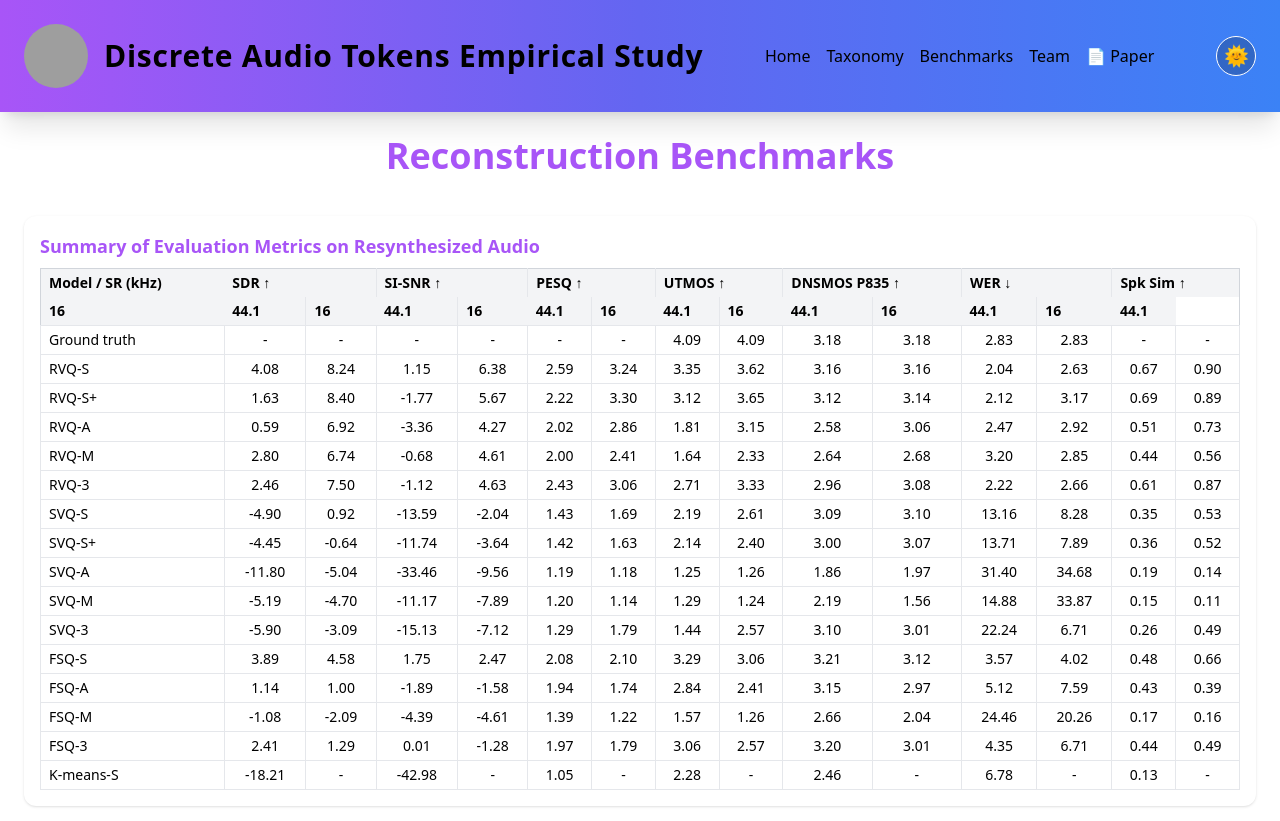
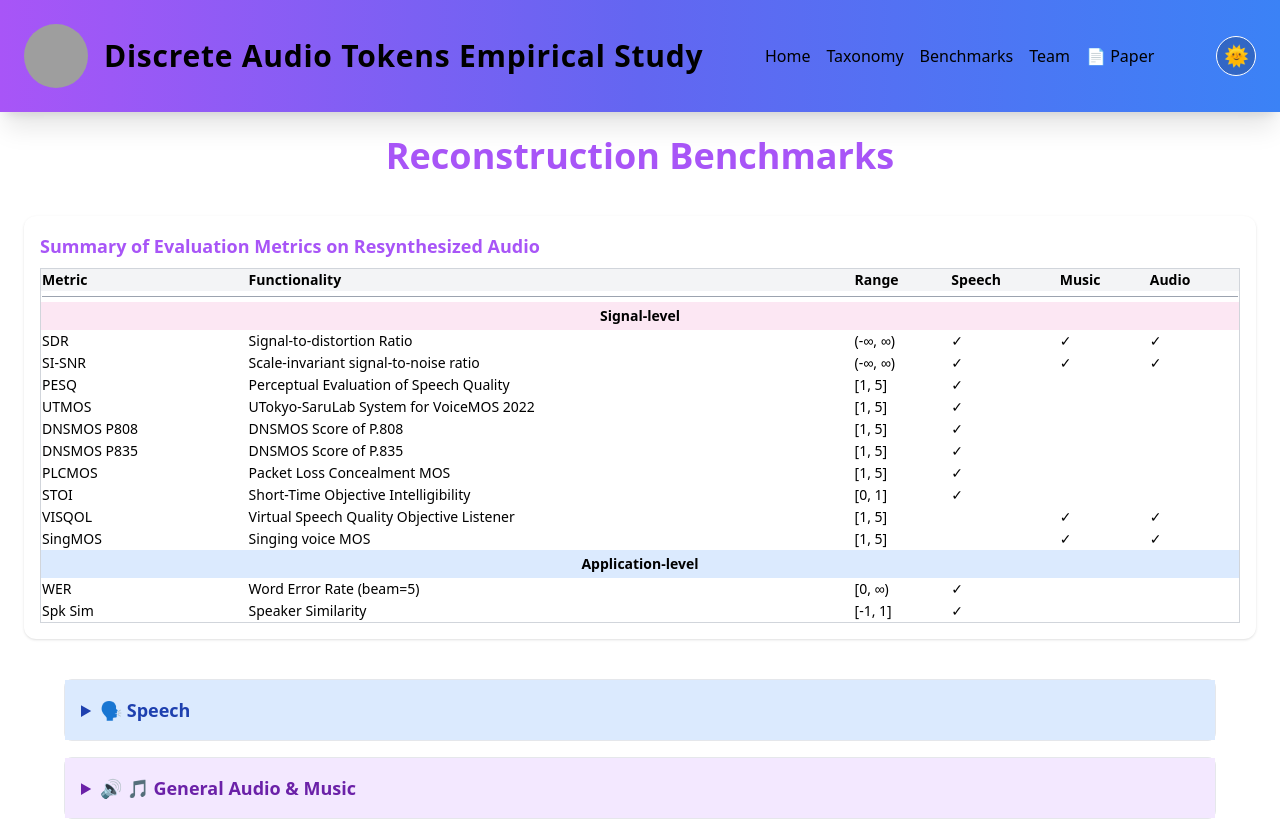
Before and after one commit to poonehmousavi/dates-website, a React (Vite) app: page /dates-website/benchmarks/reconstruction in a window 1280 px wide. Shown: the top 821 px of the page. Built offline with nearby package versions, Linux system fonts and the light colour scheme; grey boxes are pictures that could not be loaded.

Commit message:
fix reconstruction

```diff
--- a/src/pages/ReconstructionBenchmarks.jsx
+++ b/src/pages/ReconstructionBenchmarks.jsx
@@ -9,7 +9,7 @@ export default function ReconstructionBenchmarks() {
       {/* Metric Summary Table */}
       <div className="overflow-x-auto text-black bg-white p-4 rounded-xl shadow">
         <p className="text-lg font-semibold text-primary mb-2">Summary of Evaluation Metrics on Resynthesized Audio</p>
-        {/* <table className="table-auto min-w-full border border-gray-300 text-sm">
+        <table className="table-auto min-w-full border border-gray-300 text-sm">
           <thead className="bg-gray-100">
             <tr>
               <th className="text-left">Metric</th>
@@ -43,61 +43,8 @@ export default function ReconstructionBenchmarks() {
             <tr><td>WER</td><td>Word Error Rate (beam=5)</td><td>[0, ∞)</td><td>✓</td><td></td><td></td></tr>
             <tr><td>Spk Sim</td><td>Speaker Similarity</td><td>[-1, 1]</td><td>✓</td><td></td><td></td></tr>
           </tbody>
-        </table> */}
-        <table className="table-auto min-w-full border border-gray-300 text-sm">
-  <thead className="bg-gray-100">
-    <tr>
-      <th className="text-left px-2 py-1">Model / SR (kHz)</th>
-      <th colSpan="2" className="text-left border-r px-2 py-1">SDR ↑</th>
-      <th colSpan="2" className="text-left border-r px-2 py-1">SI-SNR ↑</th>
-      <th colSpan="2" className="text-left border-r px-2 py-1">PESQ ↑</th>
-      <th colSpan="2" className="text-left border-r px-2 py-1">UTMOS ↑</th>
-      <th colSpan="2" className="text-left border-r px-2 py-1">DNSMOS P835 ↑</th>
-      <th colSpan="2" className="text-left border-r px-2 py-1">WER ↓</th>
-      <th colSpan="2" className="text-left px-2 py-1">Spk Sim ↑</th>
-    </tr>
-    <tr>
-      {["16", "44.1", "16", "44.1", "16", "44.1", "16", "44.1", "16", "44.1", "16", "44.1", "16", "44.1"].map((sr, i) => {
-        const isEndOfMetric = i % 2 === 1 && i < 12;
-        return (
-          <th key={i} className={`text-left px-2 py-1 ${isEndOfMetric ? "border-r" : ""}`}>{sr}</th>
-        );
-      })}
-    </tr>
-  </thead>
-  <tbody>
-    {[
-      ["Ground truth", "-", "-", "-", "-", "-", "-", "4.09", "4.09", "3.18", "3.18", "2.83", "2.83", "-", "-"],
-      ["RVQ-S", "4.08", "8.24", "1.15", "6.38", "2.59", "3.24", "3.35", "3.62", "3.16", "3.16", "2.04", "2.63", "0.67", "0.90"],
-      ["RVQ-S+", "1.63", "8.40", "-1.77", "5.67", "2.22", "3.30", "3.12", "3.65", "3.12", "3.14", "2.12", "3.17", "0.69", "0.89"],
-      ["RVQ-A", "0.59", "6.92", "-3.36", "4.27", "2.02", "2.86", "1.81", "3.15", "2.58", "3.06", "2.47", "2.92", "0.51", "0.73"],
-      ["RVQ-M", "2.80", "6.74", "-0.68", "4.61", "2.00", "2.41", "1.64", "2.33", "2.64", "2.68", "3.20", "2.85", "0.44", "0.56"],
-      ["RVQ-3", "2.46", "7.50", "-1.12", "4.63", "2.43", "3.06", "2.71", "3.33", "2.96", "3.08", "2.22", "2.66", "0.61", "0.87"],
-      ["SVQ-S", "-4.90", "0.92", "-13.59", "-2.04", "1.43", "1.69", "2.19", "2.61", "3.09", "3.10", "13.16", "8.28", "0.35", "0.53"],
-      ["SVQ-S+", "-4.45", "-0.64", "-11.74", "-3.64", "1.42", "1.63", "2.14", "2.40", "3.00", "3.07", "13.71", "7.89", "0.36", "0.52"],
-      ["SVQ-A", "-11.80", "-5.04", "-33.46", "-9.56", "1.19", "1.18", "1.25", "1.26", "1.86", "1.97", "31.40", "34.68", "0.19", "0.14"],
-      ["SVQ-M", "-5.19", "-4.70", "-11.17", "-7.89", "1.20", "1.14", "1.29", "1.24", "2.19", "1.56", "14.88", "33.87", "0.15", "0.11"],
-      ["SVQ-3", "-5.90", "-3.09", "-15.13", "-7.12", "1.29", "1.79", "1.44", "2.57", "3.10", "3.01", "22.24", "6.71", "0.26", "0.49"],
-      ["FSQ-S", "3.89", "4.58", "1.75", "2.47", "2.08", "2.10", "3.29", "3.06", "3.21", "3.12", "3.57", "4.02", "0.48", "0.66"],
-      ["FSQ-A", "1.14", "1.00", "-1.89", "-1.58", "1.94", "1.74", "2.84", "2.41", "3.15", "2.97", "5.12", "7.59", "0.43", "0.39"],
-      ["FSQ-M", "-1.08", "-2.09", "-4.39", "-4.61", "1.39", "1.22", "1.57", "1.26", "2.66", "2.04", "24.46", "20.26", "0.17", "0.16"],
-      ["FSQ-3", "2.41", "1.29", "0.01", "-1.28", "1.97", "1.79", "3.06", "2.57", "3.20", "3.01", "4.35", "6.71", "0.44", "0.49"],
-      ["K-means-S", "-18.21", "-", "-42.98", "-", "1.05", "-", "2.28", "-", "2.46", "-", "6.78", "-", "0.13", "-"]
-    ].map((row, i) => (
-      <tr key={i}>
-        {row.map((val, j) => {
-          const isMetricEnd = j % 2 === 1 && j < row.length - 2;
-          const alignment = j === 0 ? "text-left" : "text-center";
-          return (
-            <td key={j} className={`border px-2 py-1 whitespace-nowrap ${alignment} ${isMetricEnd ? "border-r" : ""}`}>
-              {val}
-            </td>
-          );
-        })}
-      </tr>
-    ))}
-  </tbody>
-</table>
+        </table>
+
 
       </div>
 
```
